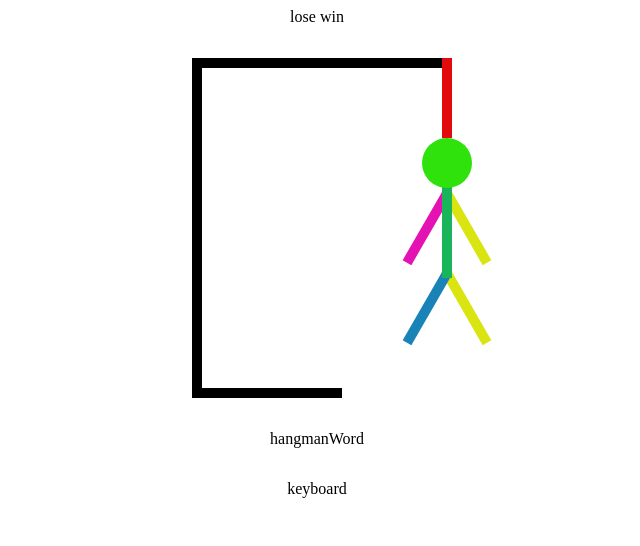
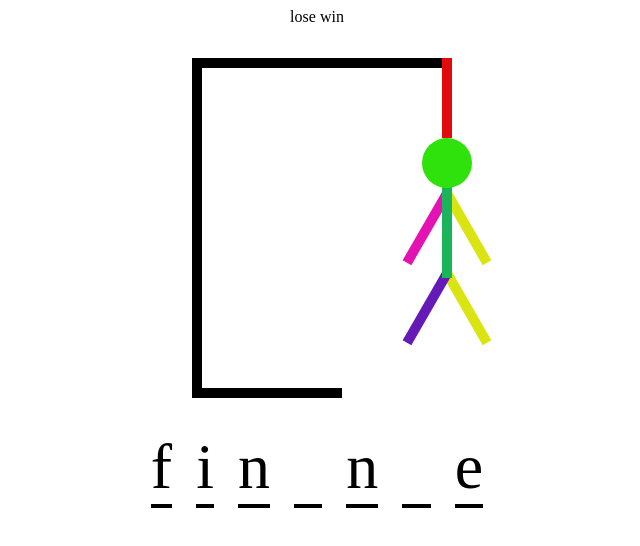
Before and after one commit to mustafa-bhm/hangman-react-TS, a React (Vite) app: page / in a window 1280 px wide. Shown: the top 546 px of the page, without its empty margins (323-963 px from the left). Built offline with nearby package versions, Linux system fonts and the light colour scheme.

Commit message:
hangmanword component

```diff
--- a/index.html
+++ b/index.html
@@ -2,7 +2,6 @@
 <html lang="en">
   <head>
     <meta charset="UTF-8" />
-    <link rel="icon" type="image/svg+xml" href="/vite.svg" />
     <meta name="viewport" content="width=device-width, initial-scale=1.0" />
     <title>Vite + React + TS</title>
   </head>
--- a/src/App.css
+++ b/src/App.css
@@ -1,3 +1,5 @@
+/* hangman body */
+
 .base {
   width: 150px;
   height: 10px;
@@ -67,7 +69,7 @@
   margin-top: 210px;
   width: 10px;
   height: 80px;
-  background-color: rgb(25, 130, 182);
+  background-color: rgb(101, 25, 182);
   transform: rotate(30deg);
 }
 .right-leg {
@@ -79,3 +81,18 @@
   background-color: rgb(217, 228, 17);
   transform: rotate(-30deg);
 }
+
+/* hangman word */
+.hangmanWord {
+  font-size: 4rem;
+  word-spacing: 1rem;
+
+  display: flex;
+  gap: 1.5rem;
+}
+.letter {
+  border-bottom: 4px solid;
+}
+.hidden {
+  visibility: hidden;
+}
--- a/src/App.tsx
+++ b/src/App.tsx
@@ -3,8 +3,8 @@ import words from "./wordList.json";
 
 import "./App.css";
 import { HangmanDrawing } from "./HangmanDrawing";
-import { HangmanWord } from "./hangmanWord";
-import { Keyboard } from "./keyboard";
+import { HangmanWord } from "./HangmanWord";
+import { Keyboard } from "./Keyboard";
 
 function App() {
   // to set the word to guess
--- a/src/hangmanWord.tsx
+++ b/src/hangmanWord.tsx
@@ -1,5 +1,24 @@
 import React from "react";
 
 export const HangmanWord = () => {
-  return <div>hangmanWord</div>;
+  const word: string = "finance";
+  const wordArr: string[] = word.split("");
+  const guesedLetter = ["e", "f", "i", "n"];
+
+  return (
+    <div className="hangmanWord">
+      {wordArr.map((letter, index) => {
+        return (
+          <span className="letter">
+            <span
+              className={guesedLetter.includes(letter) ? "" : "hidden"}
+              key={index}
+            >
+              {letter}
+            </span>
+          </span>
+        );
+      })}
+    </div>
+  );
 };
--- a/src/keyboard.tsx
+++ b/src/keyboard.tsx
@@ -1,5 +1,5 @@
 import React from "react";
 
 export const Keyboard = () => {
-  return <div>keyboard</div>;
+  return <div className="keyboard"></div>;
 };
```
